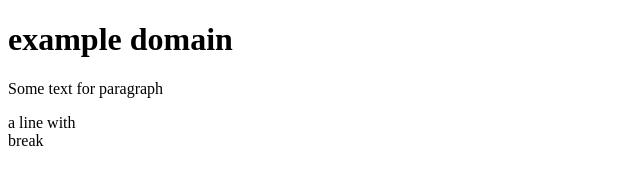
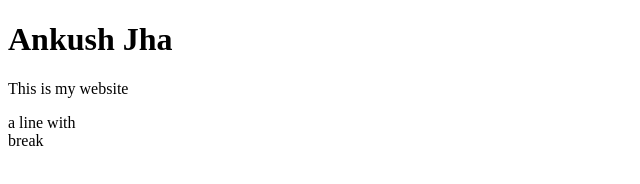
Before and after one commit to noroolz/70533, a plain HTML site: page index.html in a window 1280 px wide. Shown: the whole page, without its empty margins (0-640 px from the left). Drawn offline with Linux system fonts and the light colour scheme.

Commit message:
Update index.html

```diff
--- a/index.html
+++ b/index.html
@@ -1,12 +1,12 @@
 <!doctype html>
 <html>
 <head>
-<title> 70-533 </title>
+<title> noroolz </title>
 </head>
 <body>
 <div>
-<h1>example domain</h1>
-<p>Some text for paragraph</p>
+<h1>Ankush Jha</h1>
+<p>This is my website</p>
 <p> a line with<br> break</p>
 </div>
 </body>
```
